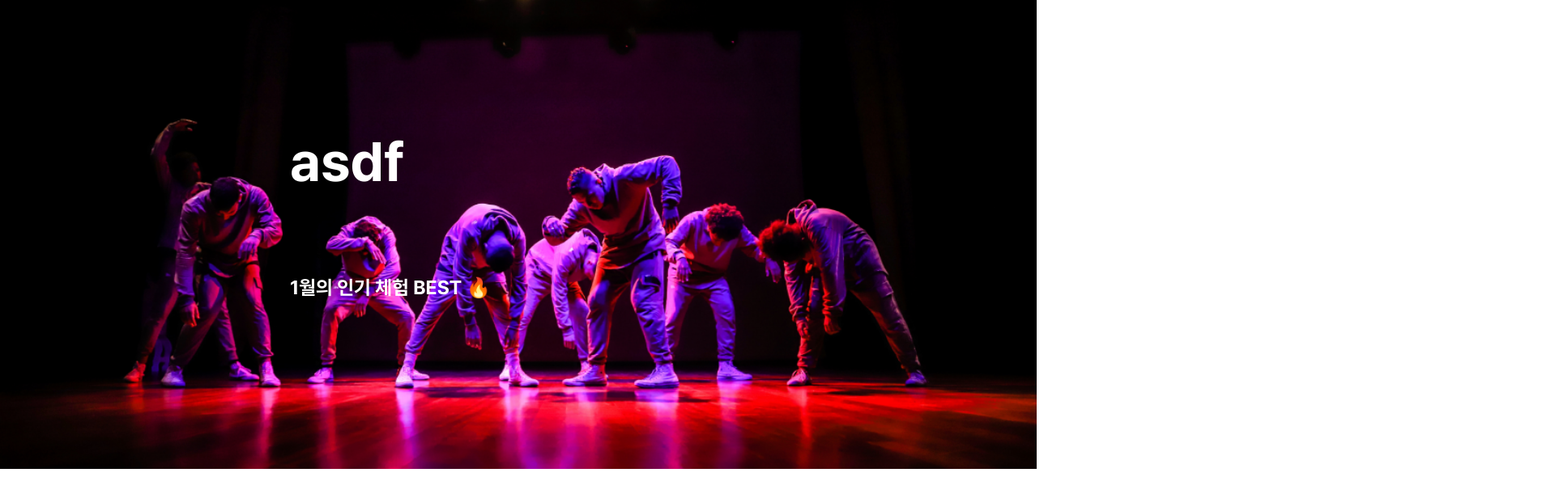
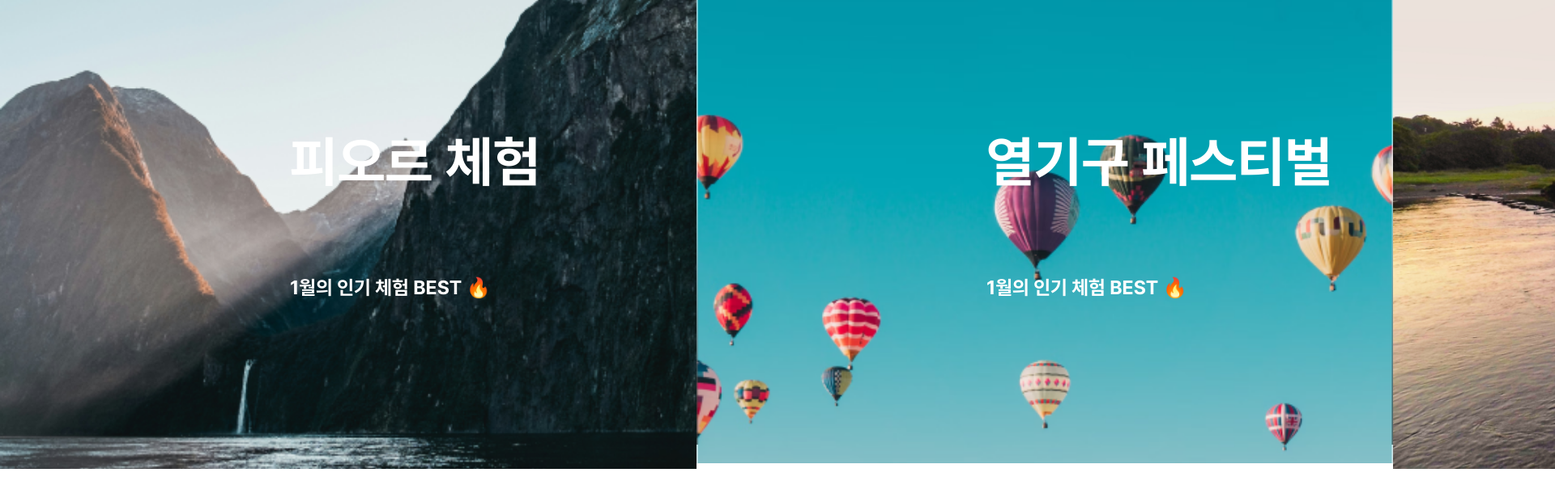
Before and after one commit to codeit-sprint-10/globalNomard, a Next.js app: page /main in a window 1280 px wide. Shown: the top 616 px of the page at 81% size, 1920 px wide, since content can reach past the window. Built offline with nearby package versions, Linux system fonts and the light colour scheme.

Commit message:
feat: banner 이미지 이동

```diff
--- a/app/(main)/_components/banner/Banner.tsx
+++ b/app/(main)/_components/banner/Banner.tsx
@@ -1,13 +1,30 @@
-import React from 'react';
+import React, { useEffect, useState } from 'react';
 import { Data } from '../type';
 import BannerItem from './BannerItem';
+import * as S from './banner.style';
 
 interface Props {
-  data: Data[];
+  datas: Data[];
 }
 
-export default function Banner({ data }: Props) {
-  console.log(data);
+export default function Banner({ datas }: Props) {
+  const [currentIndex, setCurrentIndex] = useState<number>(0);
 
-  return <BannerItem />;
+  useEffect(() => {
+    const interval = setInterval(() => {
+      setCurrentIndex((prevIndex) => (prevIndex + 1) % datas.length);
+    }, 5000); // 5초마다 페이지를 전환
+
+    return () => clearInterval(interval);
+  }, [datas.length]);
+
+  return (
+    <S.Container>
+      {datas.map((item) => (
+        <S.ListContainer key={item.id} currentIndex={currentIndex}>
+          <BannerItem data={item} />
+        </S.ListContainer>
+      ))}
+    </S.Container>
+  );
 }
--- a/app/(main)/_components/banner/BannerItem.tsx
+++ b/app/(main)/_components/banner/BannerItem.tsx
@@ -1,20 +1,23 @@
 import React from 'react';
 import * as S from './banner.style';
-import IMAGES from '@/public/images';
 import Text, { TextType } from '@/_styles/Text';
+import { Data } from '../type';
 
-export default function BannerItem() {
+interface Props {
+  data: Data;
+}
+
+export default function BannerItem({ data }: Props) {
+  console.log(data);
   return (
-    <div>
     <S.Wrapper>
-        <S.Background src={IMAGES.activity6} alt="banner" />
+      <S.Background src={data.images} alt="banner" />
       <S.TextWrapper>
         <S.Title>
-            <Text $normalType={TextType.Pre7} text="asdf" />
+          <Text $normalType={TextType.Pre7} text={data.title} />
         </S.Title>
         <Text $normalType={TextType.Pre8} text="1월의 인기 체험 BEST 🔥" />
       </S.TextWrapper>
     </S.Wrapper>
-    </div>
   );
 }
--- a/app/(main)/_components/banner/banner.style.ts
+++ b/app/(main)/_components/banner/banner.style.ts
@@ -1,18 +1,18 @@
 import Image from 'next/image';
 import styled from 'styled-components';
 
-interface ListContainerProps {
-  currentIndex: number;
-}
-
-export const ListContainer = styled.div<ListContainerProps>`
+// Banner
+export const Container = styled.div`
   display: flex;
   flex-direction: row;
+`;
 
-  transform: translate(${(props) => props.currentIndex * (100 + 2.4)}%);
+export const ListContainer = styled.div<{ currentIndex: number }>`
+  transform: translateX(${(props) => -props.currentIndex * 100}%);
   transition: transform 0.3s ease;
 `;
 
+// BannerItem
 export const Wrapper = styled.div`
   width: 100%;
   height: 55rem;
--- a/app/(main)/main/page.tsx
+++ b/app/(main)/main/page.tsx
@@ -10,7 +10,7 @@ import Banner from '../_components/banner/Banner';
 export default function Main() {
   return (
     <div>
-      <Banner data={activityDummy} />
+      <Banner datas={activityDummy} />
       <CardList data={activityDummy} />
       <CategoryList />
       <SmallCardList data={activityDummy} />
```
Lines whose indentation alone changed are shown as unchanged.
